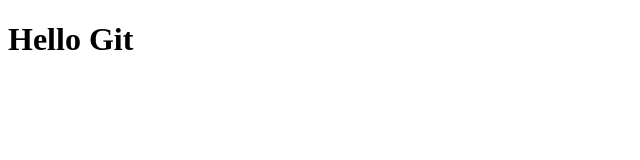
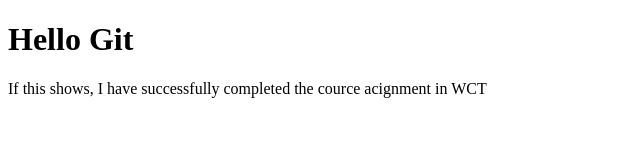
Before and after one commit to johannranudd/wtc-ca-johann, a plain HTML site: page index.html in a window 1280 px wide. Shown: the whole page, without its empty margins (0-640 px from the left). Drawn offline with Linux system fonts and the light colour scheme.

Commit message:
Update index.html

```diff
--- a/index.html
+++ b/index.html
@@ -7,5 +7,6 @@
 </head>
 <body>
     <h1>Hello Git</h1>
+    <p>If this shows, I have successfully completed the cource acignment in WCT</p>
 </body>
 </html>
```
